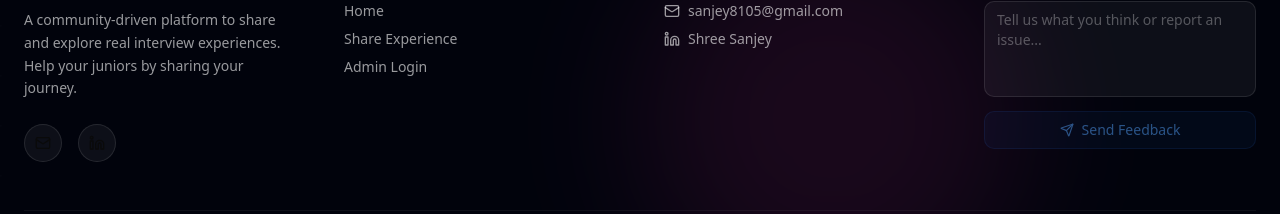
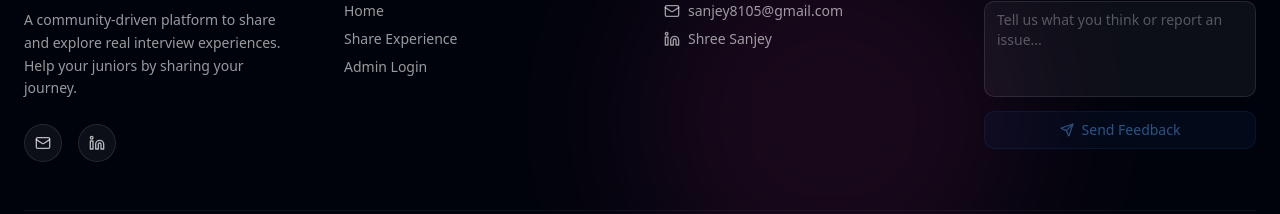
Before and after one commit to Sanjey2005/placement-chronicles, a Next.js app: page / in a window 1280 px wide. Shown: the part 1125-1339 px from the top of the page. Built offline with nearby package versions, Linux system fonts and the light colour scheme; no server answers; the database is empty.

Commit message:
colour issues fixed

```diff
--- a/components/Footer.tsx
+++ b/components/Footer.tsx
@@ -52,7 +52,7 @@ export default function Footer() {
                             {/* Social Links */}
                             <a
                                 href="mailto:sanjey8105@gmail.com"
-                                className="p-2.5 rounded-full bg-white/5 hover:bg-white/10 hover:text-blue-400 transition-all border border-white/10"
+                                className="p-2.5 rounded-full bg-white/5 text-white/70 hover:bg-white/10 hover:text-blue-400 transition-all border border-white/10"
                                 aria-label="Email"
                             >
                                 <Mail className="h-4 w-4" />
@@ -61,7 +61,7 @@ export default function Footer() {
                                 href="https://www.linkedin.com/in/shree-sanjey-404547285?utm_source=share&utm_campaign=share_via&utm_content=profile&utm_medium=android_app"
                                 target="_blank"
                                 rel="noopener noreferrer"
-                                className="p-2.5 rounded-full bg-white/5 hover:bg-white/10 hover:text-blue-600 transition-all border border-white/10"
+                                className="p-2.5 rounded-full bg-white/5 text-white/70 hover:bg-white/10 hover:text-blue-600 transition-all border border-white/10"
                                 aria-label="LinkedIn"
                             >
                                 <Linkedin className="h-4 w-4" />
```
